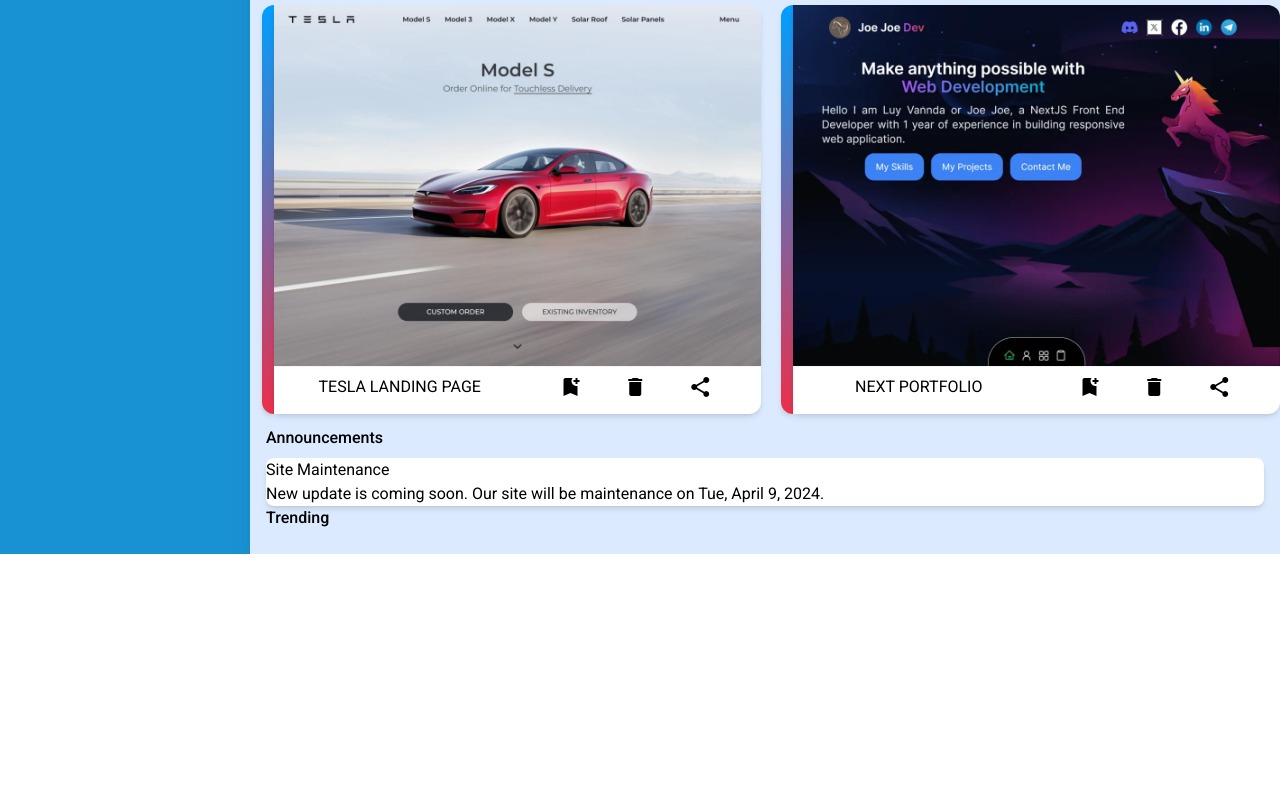
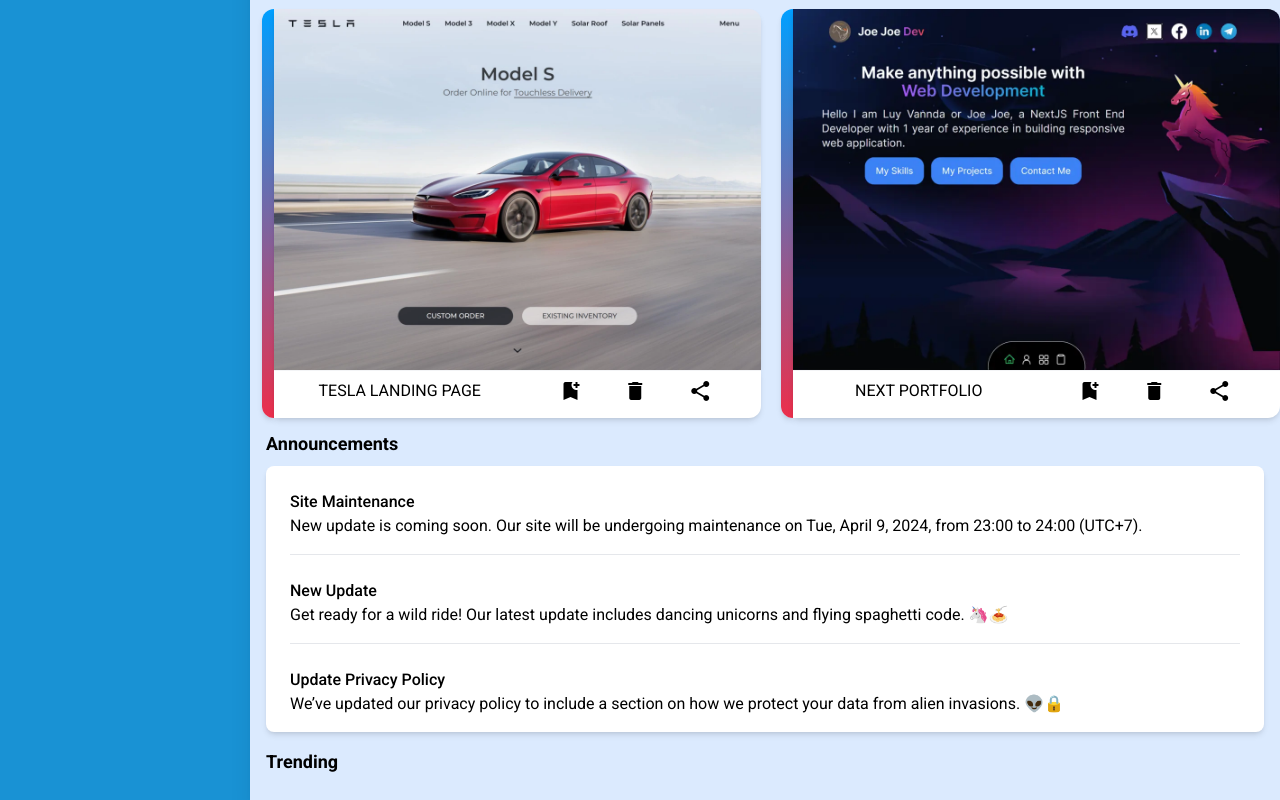
Before and after one commit to luyvannda/odin-admin-dashboard, a React (Vite) app: page / in a window 1280 px wide. Shown: the part 1028-1828 px from the top of the page. Before the commit the page ends 1582 px from the top, so only its background shows below. Built offline with nearby package versions, Linux system fonts and the light colour scheme.

Commit message:
complete styling announcement component for mobile

```diff
--- /dev/null
+++ b/src/components/Announcements.tsx
@@ -0,0 +1,22 @@
+import { announcement } from "../constants";
+
+export default function Announcements() {
+  return (
+    <div className="mb-4">
+      <h2 className="mb-2 ml-4 font-semibold sm:text-lg">Announcements</h2>
+      <div className="mx-4 h-fit rounded-lg bg-white shadow-md">
+        {announcement.map((item) => (
+          <div className="px-4 pt-4 sm:px-6 sm:pt-6" key={item.id}>
+            <h3 className="text-sm font-medium sm:text-base">{item.title}</h3>
+            <p className="pb-4 text-justify text-sm sm:text-base">
+              {item.description}
+            </p>
+            {item.id < 3 && (
+              <div className="border-b-[1px] border-gray-200"></div>
+            )}
+          </div>
+        ))}
+      </div>
+    </div>
+  );
+}
--- a/src/components/Main.tsx
+++ b/src/components/Main.tsx
@@ -1,24 +1,15 @@
+import Announcements from "./Announcements";
 import Projects from "./Projects";
-import { announcement } from "../constants";
 
 export default function Main() {
   return (
     <div className="main-container mt-4 bg-blue-100 py-4 shadow-xl">
       <Projects />
       <div className="news-container">
+        <Announcements />
+
         <div>
-          <h2 className="mb-2 ml-4 font-medium">Announcements</h2>
-          <div className="mx-4 h-fit rounded-lg bg-white shadow-md">
-            {announcement.map((item) => (
-              <div key={item.id}>
-                <h3>{item.title}</h3>
-                <p>{item.description}</p>
-              </div>
-            ))}
-          </div>
-        </div>
-        <div>
-          <h2 className="mb-2 ml-4 font-medium">Trending</h2>
+          <h2 className="mb-2 ml-4 font-semibold sm:text-lg">Trending</h2>
         </div>
       </div>
     </div>
--- a/src/components/Projects.tsx
+++ b/src/components/Projects.tsx
@@ -3,7 +3,7 @@
 export default function Projects() {
   return (
     <>
-      <h1 className="mb-2 ml-4 font-medium">Your Projects</h1>
+      <h1 className="mb-2 ml-4 font-semibold sm:text-lg">Your Projects</h1>
       <div className="project-container">
         {projectsData.map((project) => (
           <div
--- a/src/constants/index.ts
+++ b/src/constants/index.ts
@@ -20,10 +20,21 @@
   {
     id: 1,
     title: "Site Maintenance",
-    description: "New update is coming soon. Our site will be maintenance on",
+    description:
+      "New update is coming soon. Our site will be undergoing maintenance on",
   },
-  { id: 2, title: "", description: "" },
-  { id: 3, title: "", description: "" },
+  {
+    id: 2,
+    title: "New Update",
+    description:
+      "Get ready for a wild ride! Our latest update includes dancing unicorns and flying spaghetti code. 🦄🍝",
+  },
+  {
+    id: 3,
+    title: "Update Privacy Policy",
+    description:
+      "We’ve updated our privacy policy to include a section on how we protect your data from alien invasions. 👽🔒",
+  },
 ];
 
 // Calculate the maintenance date (3 days from today)
@@ -34,9 +45,5 @@
 // Format the maintenance date as "Day, Month Day, Year" with date-fns
 const formattedMaintenanceDate = format(maintenanceDate, "EEE, MMMM d, yyyy");
 
-console.log(formattedMaintenanceDate);
-
 // add dynamic formatted maintenance date to the announcement description
-announcement[0].description += ` ${formattedMaintenanceDate}.`;
-
-console.log(announcement);
+announcement[0].description += ` ${formattedMaintenanceDate}, from 23:00 to 24:00 (UTC+7).`;
```
Also changed, not shown: 1 other file (tests, documents, lock files or other folders).
